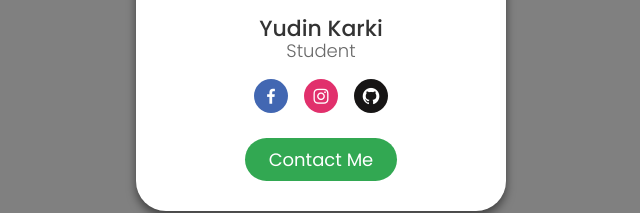
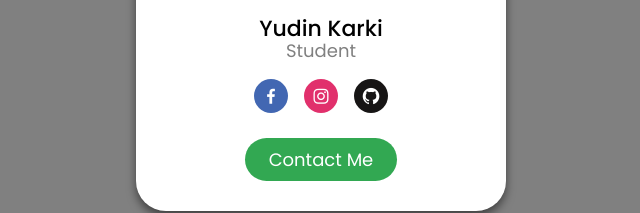
Before and after one commit to Yudin101/profileCard, a plain HTML site: page index.html in a window 1280 px wide. Shown: the part 386-599 px from the top of the page, 319-959 px from the left. Drawn offline with nearby package versions, Linux system fonts and the light colour scheme.

Commit message:
updated bio styling

```diff
--- a/styles.css
+++ b/styles.css
@@ -65,7 +65,6 @@ body{
 	display: flex;
 	flex-direction: column;
 	align-items: center;
-	color: #333;
 }
 
 .text .name{
@@ -76,8 +75,7 @@ body{
 .text .bio{
 	margin-top: -8px;
 	font-size: 18px;
-	font-weight: 100;
-	color: dimgray;
+	color: gray;
 }
 
 .card .mediaButtons{
```
